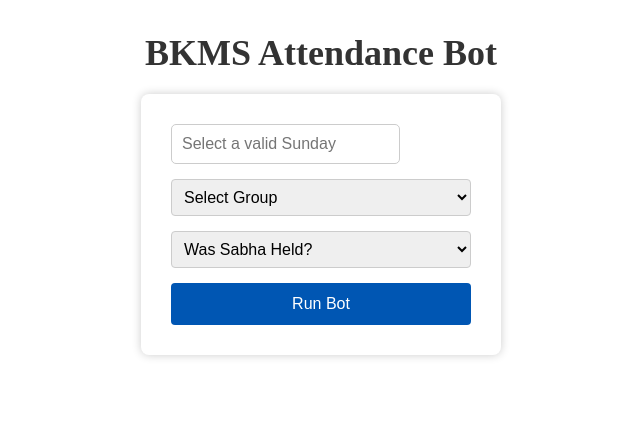
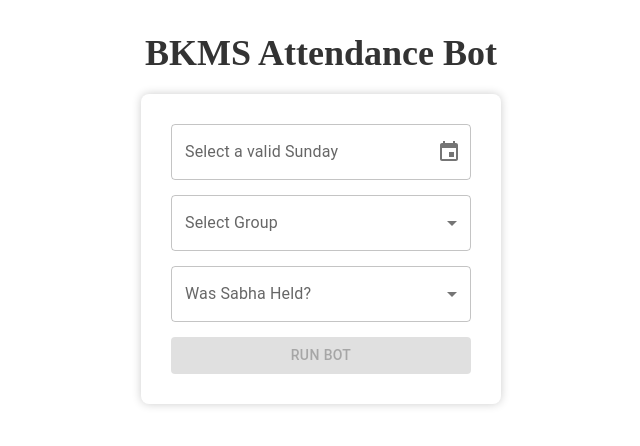
Before and after one commit to Vrajp610/coda-to-bkms, a React (Create React App) app in the folder ui/: page / in a window 1280 px wide. Shown: the top 446 px of the page, without its empty margins (319-959 px from the left). Built offline with nearby package versions, Linux system fonts and the light colour scheme.

Commit message:
Updated UI with new components

```diff
--- a/ui/package.json
+++ b/ui/package.json
@@ -3,6 +3,11 @@
   "version": "0.1.0",
   "private": true,
   "dependencies": {
+    "@date-io/date-fns": "^3.2.1",
+    "@emotion/react": "^11.14.0",
+    "@emotion/styled": "^11.14.0",
+    "@mui/material": "^7.1.2",
+    "@mui/x-date-pickers": "^8.5.3",
     "@testing-library/dom": "^10.4.0",
     "@testing-library/jest-dom": "^6.6.3",
     "@testing-library/react": "^16.3.0",
@@ -11,6 +16,7 @@
     "ajv-keywords": "^5.1.0",
     "animate.css": "^4.1.1",
     "axios": "^1.9.0",
+    "date-fns": "^3.6.0",
     "react": "^19.1.0",
     "react-datepicker": "^8.3.0",
     "react-dom": "^19.1.0",
--- a/ui/src/components/AttendanceForm/AttendanceForm.js
+++ b/ui/src/components/AttendanceForm/AttendanceForm.js
@@ -1,10 +1,12 @@
-import DatePicker from "react-datepicker";
-import "react-datepicker/dist/react-datepicker.css";
 import styles from "./AttendanceForm.module.css";
 import { filterValidSundays } from "../../utils/functions";
 import SelectField from "../SelectField/SelectField";
 import Button from "../Button/Button";
 import { CONSTANTS } from "../../utils/CONSTANTS";
+import { DatePicker } from "@mui/x-date-pickers/DatePicker";
+import { LocalizationProvider } from "@mui/x-date-pickers/LocalizationProvider";
+import { AdapterDateFns } from '@mui/x-date-pickers/AdapterDateFns';
+import Alert from "@mui/material/Alert";
 
 const AttendanceForm = ({
   date,
@@ -26,14 +28,15 @@ const AttendanceForm = ({
 }) => {
   return (
     <div className={styles.form}>
-      <DatePicker
-        selected={date}
-        onChange={(selected) => setDate(selected)}
-        filterDate={filterValidSundays}
-        placeholderText={CONSTANTS.SELECT_A_VALID_SUNDAY}
-        dateFormat={CONSTANTS.DATE_FORMAT}
-        className={styles.input}
-      />
+      <LocalizationProvider dateAdapter={AdapterDateFns}>
+        <DatePicker
+          label={CONSTANTS.SELECT_A_VALID_SUNDAY}
+          value={date}
+          onChange={(selected) => setDate(selected)}
+          shouldDisableDate={(date) => !filterValidSundays(date)}
+          slotProps={{ textField: { className: styles.input } }}
+        />
+      </LocalizationProvider>
 
       <SelectField
         value={group}
@@ -99,27 +102,27 @@ const AttendanceForm = ({
       </Button>
 
       {status && (
-        <p className={styles.status}>
+        <Alert severity="info" className={styles.status}>
           {status}
-        </p>
+        </Alert>
       )}
 
       {markedPresent !== null && (
-        <p className={styles.markedPresent}>
+        <Alert severity="success" className={styles.markedPresent}>
           {CONSTANTS.KISHORES_CLICKED} {markedPresent}
-        </p>
+        </Alert>
       )}
 
       {notMarked !== null && (
-        <p className={styles.notMarked}>
+        <Alert severity="error" className={styles.notMarked}>
          {CONSTANTS.KISHORES_NOT_CLICKED} {notMarked}
-        </p>
+        </Alert>
       )}
 
       {notFoundInBkms !== null && (
-        <p className={styles.notFoundInBkms}>
+        <Alert severity="error" className={styles.notFoundInBkms}>
           {CONSTANTS.KISHORES_NOT_FOUND} {notFoundInBkms}
-        </p>
+        </Alert>
       )}
     </div>
   );
--- a/ui/src/components/AttendanceForm/AttendanceForm.module.css
+++ b/ui/src/components/AttendanceForm/AttendanceForm.module.css
@@ -38,6 +38,33 @@
     border-radius: 5px;
     border: 1px solid #ccc;
     font-size: 16px;
+  }
+
+  .input :global(.MuiInputBase-root),
+  .input :global(.MuiOutlinedInput-root) {
+    font-family: "Roboto","Helvetica","Arial",sans-serif;
+    font-weight: 400;
+    font-size: 1rem;
+    line-height: 1.5;
+    letter-spacing: 0.00938em;
+    color: rgba(0, 0, 0, 0.87);
+    cursor: text;
+    display: flex;
+    justify-content: flex-start;
+    align-items: center;
+    position: relative;
+    box-sizing: border-box;
+    padding: 0 14px;
+    border-radius: 4px;
+    width: 100%;
+  }
+
+  .input {
+    width: 100%;
+  }
+
+  .select {
+    width: 100%;
   }
 
   .button {
--- a/ui/src/components/Button/Button.js
+++ b/ui/src/components/Button/Button.js
@@ -1,14 +1,15 @@
-import styles from "./Button.module.css";
+import { Button as MUIButton } from "@mui/material";
 
 const Button = ({ onClick, disabled, className, children }) => {
   return (
-    <button
+    <MUIButton
       onClick={onClick}
       disabled={disabled}
-      className={`${styles.button} ${disabled ? styles.buttonDisabled : ""} ${className}`}
+      className={className}
+      variant="contained"
     >
       {children}
-    </button>
+    </MUIButton>
   );
 };
 
--- a/ui/src/components/SelectField/SelectField.js
+++ b/ui/src/components/SelectField/SelectField.js
@@ -1,20 +1,25 @@
-import styles from "./SelectField.module.css";
+import { FormControl, InputLabel, MenuItem, Select} from "@mui/material";
 
 const SelectField = ({ value, onChange, options, placeholder, ariaLabel }) => {
   return (
-    <select
+    <FormControl fullWidth>
+      <InputLabel id={`${ariaLabel}-label`}>{placeholder}</InputLabel>
+      <Select
+        labelId={`${ariaLabel}-label`}
         value={value}
+        label={placeholder}
         onChange={onChange}
-      className={styles.select}
-      aria-label={ariaLabel}
       >
-      <option value="">{placeholder}</option>
+        <MenuItem value="">
+          <em>{placeholder}</em>
+        </MenuItem>
         {options.map((option, index) => (
-        <option key={index} value={option.value}>
+          <MenuItem key={index} value={option.value}>
             {option.label}
-        </option>
+          </MenuItem>
         ))}
-    </select>
+      </Select>
+    </FormControl>
   );
 };
 
```
Also changed, not shown: 2 other files (tests, documents, lock files or other folders). Lines whose indentation alone changed are shown as unchanged.
